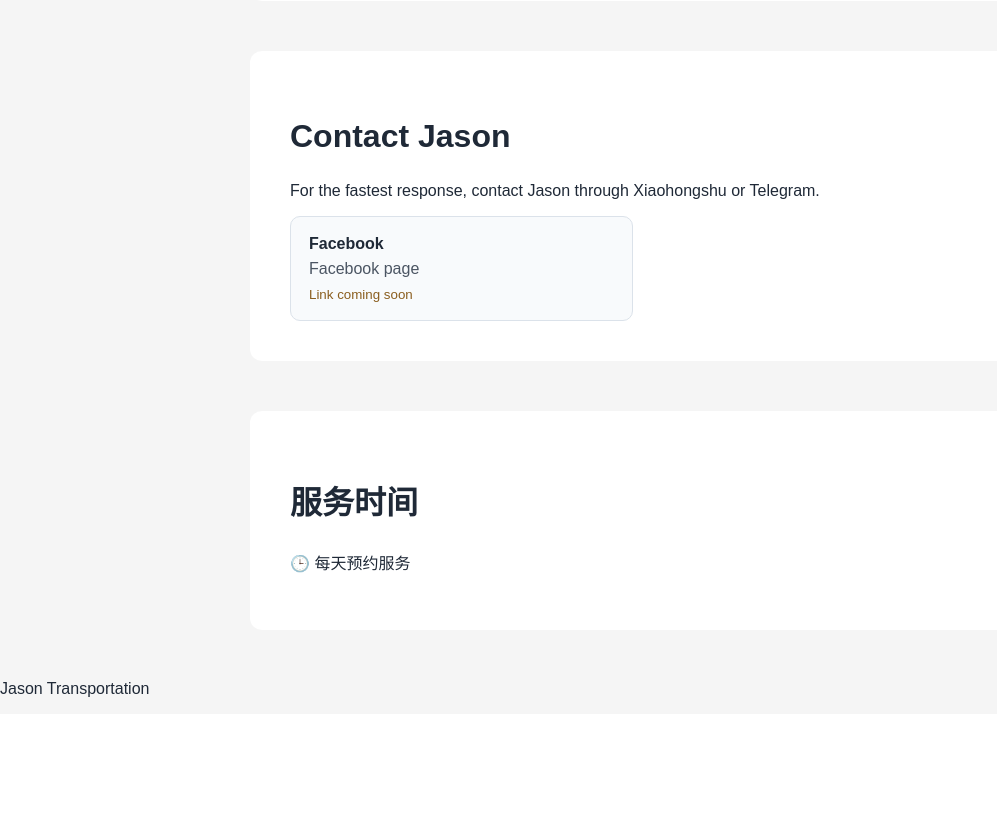
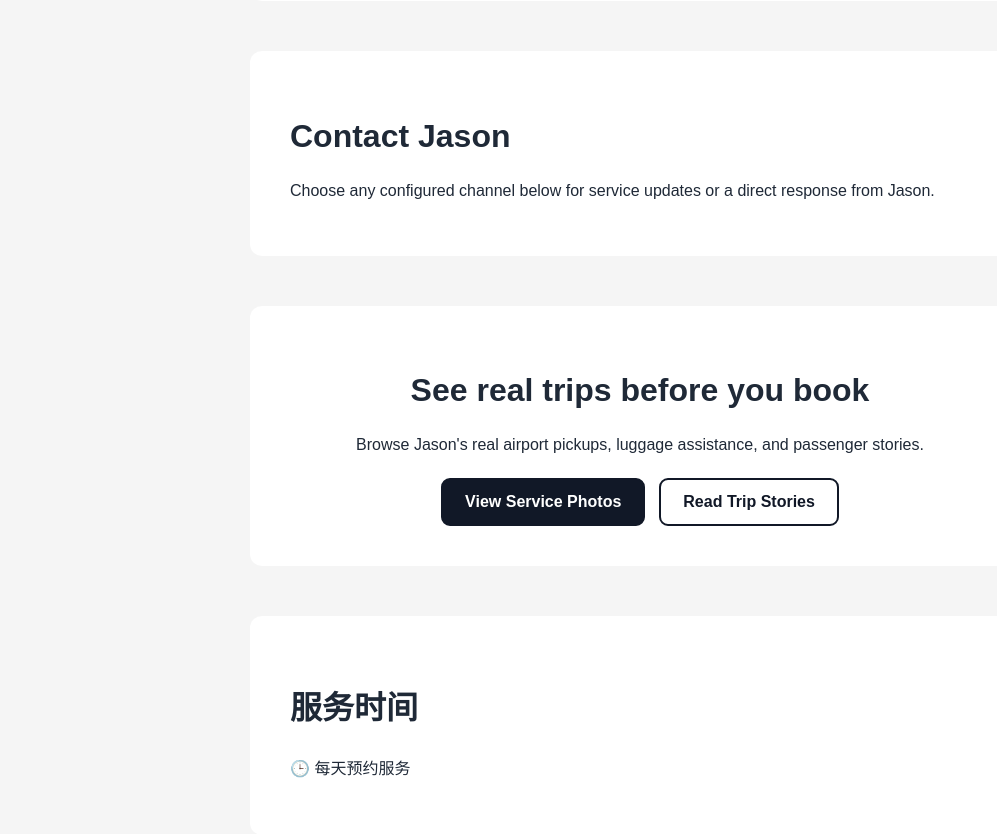
Before and after one commit to Jason-LA-AI/Jason-LA-AI, a FastAPI app: page /contact in a window 1280 px wide. Shown: the part 2365-3199 px from the top of the page, without its empty margins (0-997 px from the left). Before the commit the page ends 3062 px from the top, so only its background shows below. Run offline with FastAPI, Linux system fonts and the light colour scheme; some libraries are stand-ins or nearby versions.

Commit message:
Add social media acquisition links

```diff
--- a/app/api/dashboard.py
+++ b/app/api/dashboard.py
@@ -42,6 +42,7 @@ templates.env.globals.update(
     telegram_username=telegram_username or None,
     telegram_url=(f"https://t.me/{telegram_username}" if telegram_username else None),
     xiaohongshu_url=settings.xiaohongshu_url,
+    facebook_url=settings.facebook_url,
     site_url=settings.site_url.rstrip("/"),
 )
 
--- a/app/config/settings.py
+++ b/app/config/settings.py
@@ -31,6 +31,7 @@ class Settings(BaseSettings):
     email_address: str | None = None
     telegram_username: str | None = None
     xiaohongshu_url: str | None = None
+    facebook_url: str | None = None
     dashboard_username: str | None = Field(default=None, repr=False)
     dashboard_password: str | None = Field(default=None, repr=False)
     telegram_bot_token: str | None = Field(default=None, repr=False)
--- a/static/home.css
+++ b/static/home.css
@@ -254,6 +254,9 @@ button:hover {
 .story-grid article p { color: #475569; line-height: 1.65; }
 .cta-section { text-align: center; }
 .cta-section .home-actions { justify-content: center; }
+.social-actions { align-items: center; display: flex; flex-wrap: wrap; gap: 12px; justify-content: center; margin-top: 22px; }
+.social-actions span { color: #475569; }
+.social-actions a { background: #f3eee5; border-radius: 999px; color: #6f4b18; font-weight: 700; padding: 10px 15px; text-decoration: none; }
 .vehicle-showcase { overflow: hidden; padding: 0; }
 .vehicle-showcase > img { aspect-ratio: 16 / 9; display: block; height: auto; object-fit: cover; width: 100%; }
 .vehicle-showcase__copy { padding: 34px 40px 40px; }
--- a/templates/contact.html
+++ b/templates/contact.html
@@ -313,18 +313,24 @@ San Diego County
 
 <h2>Contact Jason</h2>
 
-<p>For the fastest response, contact Jason through Xiaohongshu or Telegram.</p>
+<p>Choose any configured channel below for service updates or a direct response from Jason.</p>
 
 <div class="contact-methods">
 {% if xiaohongshu_url %}<a class="contact-method contact-method--priority" href="{{ xiaohongshu_url }}" target="_blank" rel="noopener noreferrer"><strong>📕 Xiaohongshu 小红书</strong><span>View Jason's profile</span></a>{% endif %}
+{% if facebook_url %}<a class="contact-method contact-method--priority" href="{{ facebook_url }}" target="_blank" rel="noopener noreferrer"><strong>Facebook</strong><span>Follow Jason's service updates</span></a>{% endif %}
 {% if telegram_url %}<a class="contact-method contact-method--priority" href="{{ telegram_url }}" target="_blank" rel="noopener noreferrer"><strong>✈ Telegram</strong><span>@{{ telegram_username }}</span></a>{% endif %}
 {% if phone_number %}<a class="contact-method" href="tel:{{ phone_number }}"><strong>📱 Phone / Text</strong><span>{{ phone_number }}</span></a>{% endif %}
 {% if email_address %}<a class="contact-method" href="mailto:{{ email_address }}"><strong>📧 Email</strong><span>{{ email_address }}</span></a>{% endif %}
-<a class="contact-method" href="#facebook-link-coming-soon" aria-label="Facebook link coming soon"><strong>Facebook</strong><span>Facebook page</span><small>Link coming soon</small></a>
 </div>
 
 
 
+</section>
+
+<section class="cta-section">
+<h2>See real trips before you book</h2>
+<p>Browse Jason's real airport pickups, luggage assistance, and passenger stories.</p>
+<div class="home-actions"><a class="home-button home-button--primary" href="/gallery">View Service Photos</a><a class="home-button home-button--secondary" href="/stories">Read Trip Stories</a></div>
 </section>
 
 
--- a/templates/home.html
+++ b/templates/home.html
@@ -46,5 +46,5 @@
   </div>
 </section>
 
-<section class="cta-section"><h2>Ready to plan your airport ride?</h2><p>Get a quick estimate or contact Jason for a special request.</p><div class="home-actions"><a class="home-button home-button--primary" href="/quote">Get a Quote</a><a class="home-button home-button--secondary" href="/contact">Contact Jason</a></div></section>
+<section class="cta-section"><h2>Ready to plan your airport ride?</h2><p>Get a quick estimate, see real trip examples, or follow Jason's latest service updates.</p><div class="home-actions"><a class="home-button home-button--primary" href="/quote">Get a Quote</a><a class="home-button home-button--secondary" href="/stories">Real Trip Stories</a><a class="home-button home-button--secondary" href="/contact">Contact Jason</a></div>{% if xiaohongshu_url or facebook_url %}<div class="social-actions" aria-label="Follow Jason">{% if xiaohongshu_url %}<a href="{{ xiaohongshu_url }}" target="_blank" rel="noopener noreferrer">Xiaohongshu 小红书</a>{% endif %}{% if facebook_url %}<a href="{{ facebook_url }}" target="_blank" rel="noopener noreferrer">Facebook</a>{% endif %}</div>{% endif %}</section>
 {% endblock %}
--- a/templates/quote_confirmation.html
+++ b/templates/quote_confirmation.html
@@ -8,7 +8,8 @@
     <h1 id="confirmation-title">Your request has been received.</h1>
     <p>Jason will review the trip details and confirm the final price using your preferred contact method.</p>
     {% if reference %}<p>Reference: <strong>{{ reference }}</strong></p>{% endif %}
-    <p><a class="primary-button" href="/">Return home</a></p>
+    <div class="home-actions"><a class="home-button home-button--primary" href="/">Return Home</a><a class="home-button home-button--secondary" href="/stories">See Real Trip Stories</a></div>
+    {% if xiaohongshu_url or facebook_url %}<div class="social-actions" aria-label="Follow Jason for service updates"><span>See more real service updates:</span>{% if xiaohongshu_url %}<a href="{{ xiaohongshu_url }}" target="_blank" rel="noopener noreferrer">Xiaohongshu 小红书</a>{% endif %}{% if facebook_url %}<a href="{{ facebook_url }}" target="_blank" rel="noopener noreferrer">Facebook</a>{% endif %}</div>{% endif %}
   </section>
 </main>
 {% endblock %}
```
Also changed, not shown: tests/test_production_launch.py (+31 -0 lines), 1 other file.
